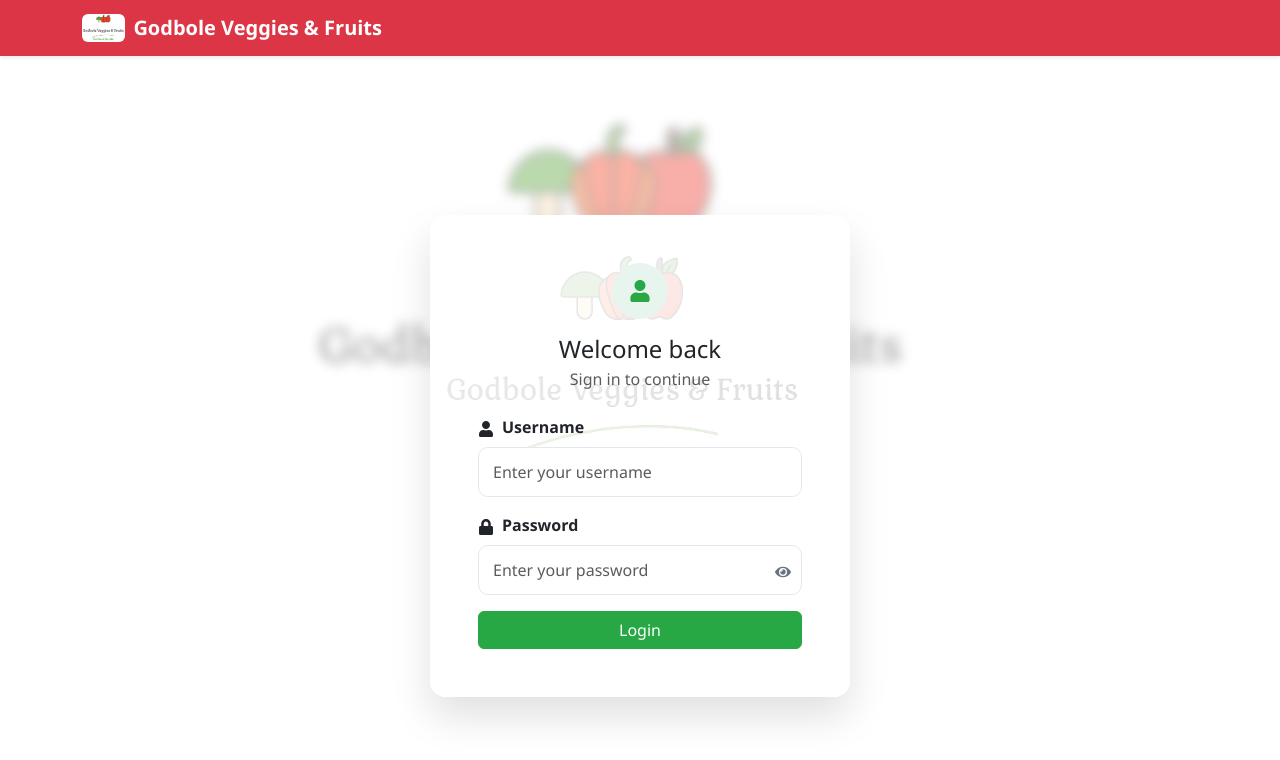
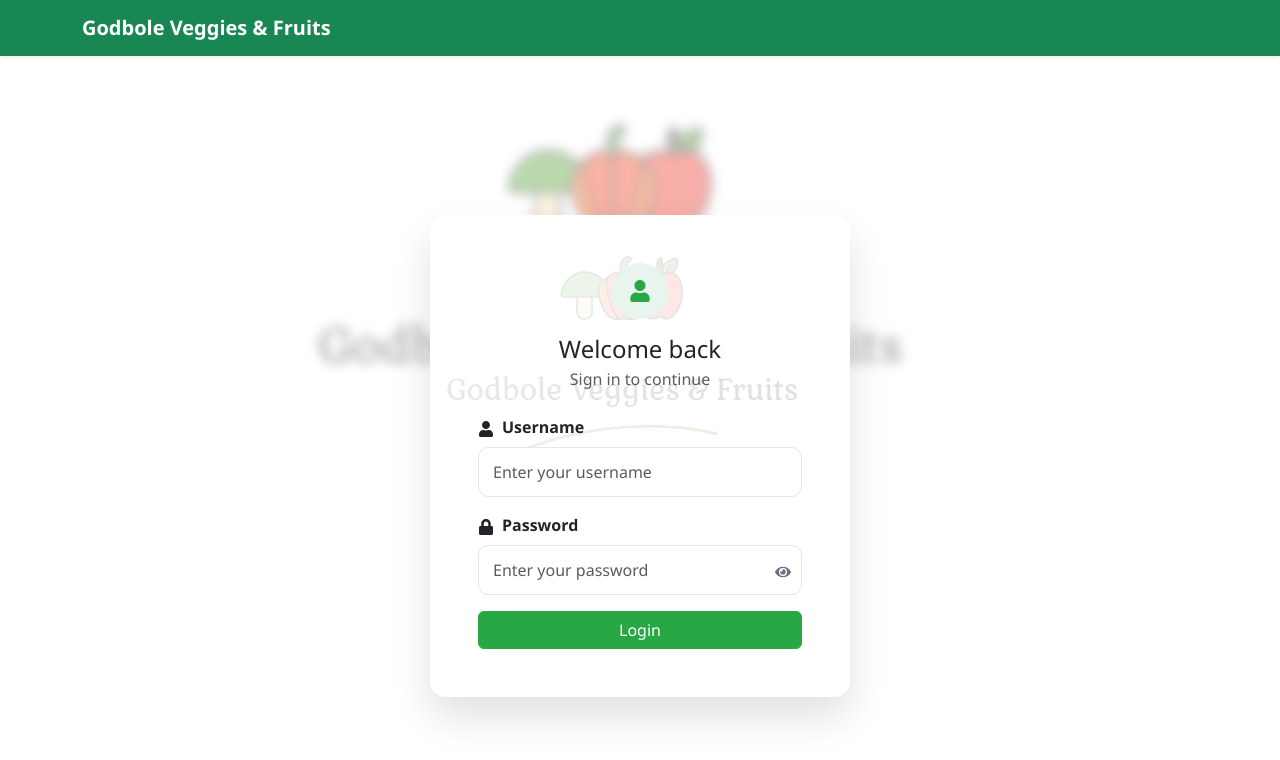
Before and after one commit to godbolevikrant/Godbole-Veggies-Fruits, a React (Vite) app in the folder Billing App/Frontend/: page /login in a window 1280 px wide. Shown: the top 760 px of the page. Built offline with nearby package versions, Linux system fonts and the light colour scheme.

Commit message:
Update Navbar component styles and remove logo import; change navbar background color to improve visual consistency.

```diff
--- a/Billing App/Frontend/src/components/Navbar.jsx
+++ b/Billing App/Frontend/src/components/Navbar.jsx
@@ -2,7 +2,6 @@
 import { NavLink } from 'react-router-dom';
 import { logout } from '../store/authSlice';
 import { FaSignOutAlt } from 'react-icons/fa';
-import Logo from '../assets/NewLogo.png';
 
 function Navbar() {
   const { isAuthenticated } = useSelector((state) => state.auth);
@@ -17,10 +16,9 @@
   };
 
   return (
-    <nav className="navbar navbar-expand-lg navbar-dark bg-danger sticky-top shadow-sm">
+    <nav className="navbar navbar-expand-lg navbar-dark bg-success sticky-top shadow-sm">
       <div className="container">
         <NavLink className="navbar-brand d-flex align-items-center gap-2" to="/">
-          <img src={Logo} alt="Godbole Logo" height="28" style={{ borderRadius: 6 }} />
           <span className="fw-semibold">Godbole Veggies & Fruits</span>
         </NavLink>
         {isAuthenticated && (
```
